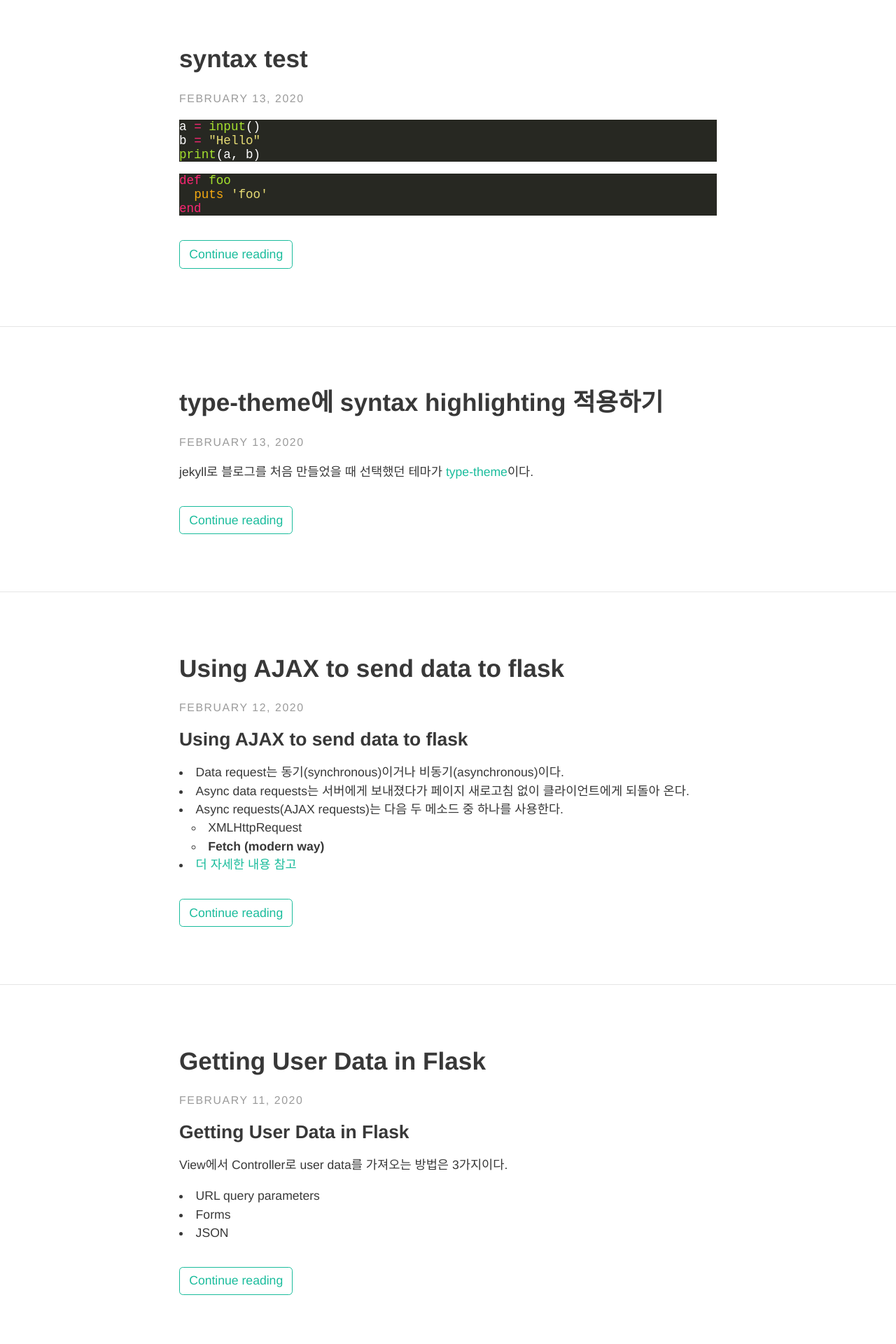
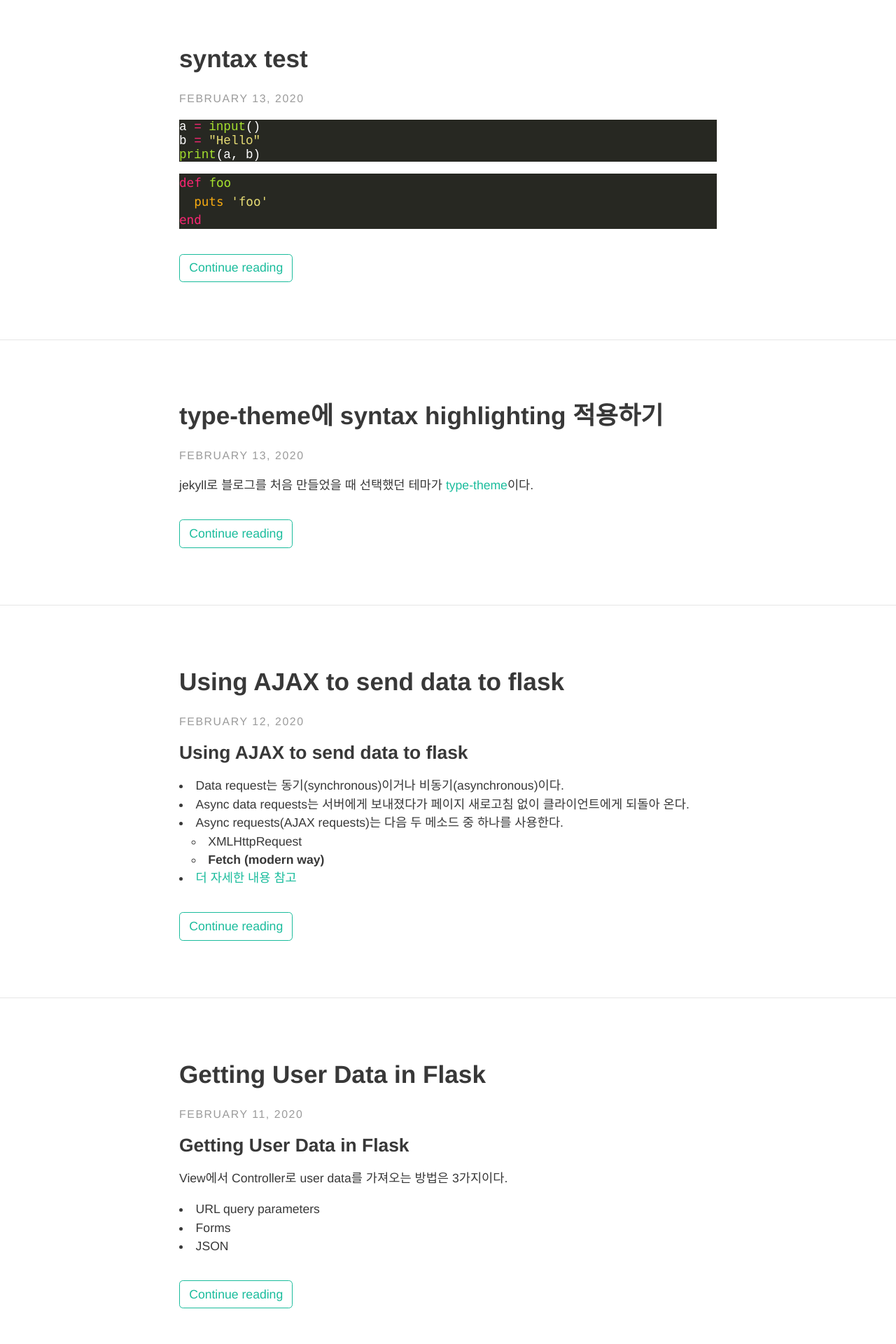
Before and after one commit to HyunlangBan/hyunlangban.github.io, a Jekyll site: the page built from index.html, in a window 1280 px wide. Shown: the part 919-2839 px from the top of the page at 70% size. Built offline with Jekyll 4.4.1, drawn with Linux system fonts in a browser that asks for light colours; nearby versions of some CDN libraries; some web fonts are replaced; the list of posts is cut into pages by our own code.

Commit message:
Update head.html

```diff
--- a/_includes/head.html
+++ b/_includes/head.html
@@ -10,6 +10,7 @@
 
 	<!-- CSS -->
 	<link rel="stylesheet" href="{{ "/assets/css/main.css" | relative_url }}">
+	<link rel="stylesheet" href="{{ "/assets/css/prism.css" | relative_url }}">
 
 	<!--Favicon-->
 	<link rel="shortcut icon" href="{{ site.baseurl }}/{{ site.theme_settings.favicon }}" type="image/x-icon">
```
